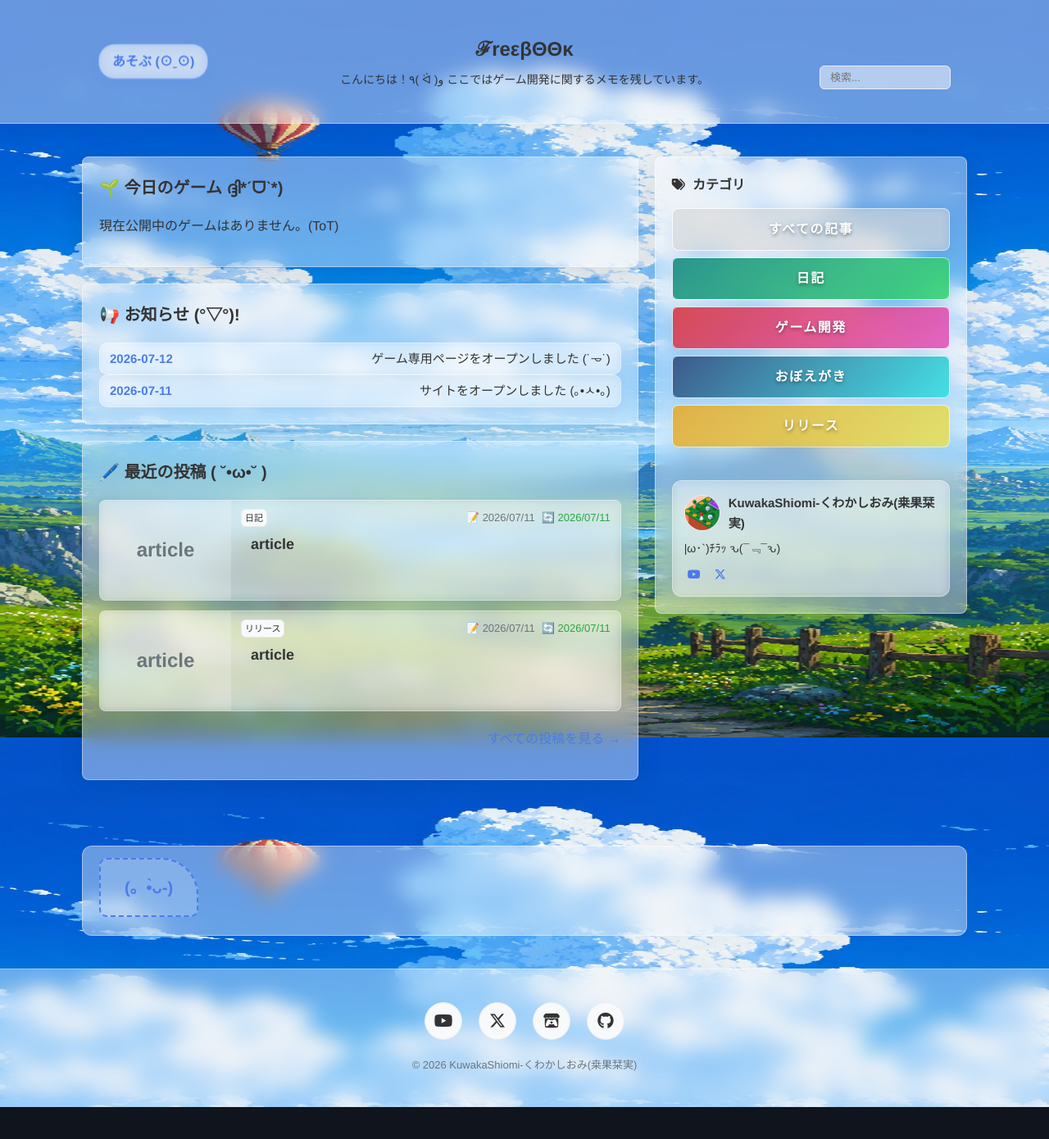
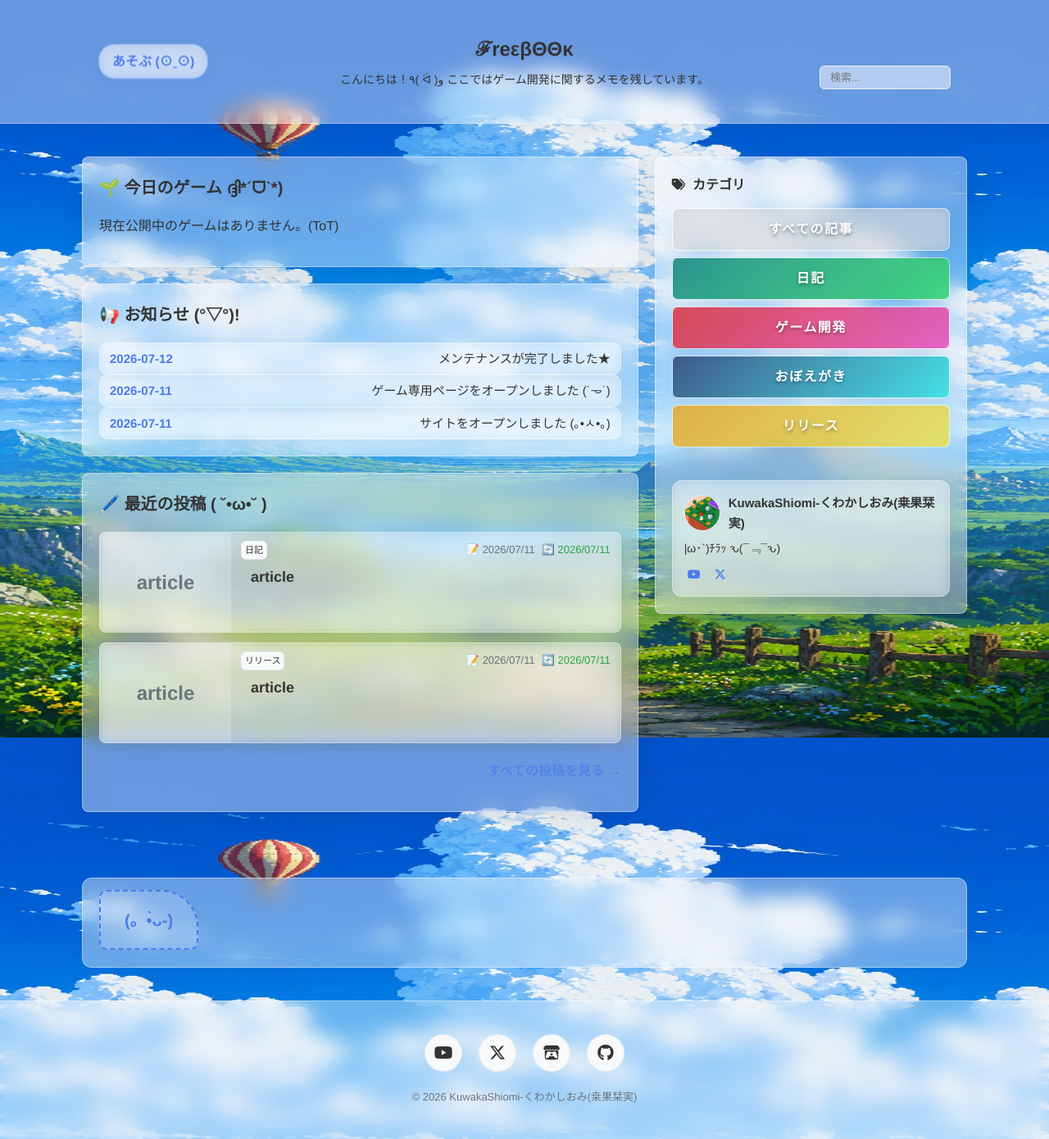
Before and after one commit to minoru-0707/minoru-0707.github.io, a Jekyll site: the page built from index.html, in a window 1280 px wide. Shown: the whole page at 82% size. Built offline with Jekyll 4.4.1, drawn with Linux system fonts in a browser that asks for light colours; nearby versions of some CDN libraries; before the commit the page ends 1351 px from its top, so only the background shows below that.

Commit message:
2026.07.13.updated

```diff
--- a/_data/announcements.yml
+++ b/_data/announcements.yml
@@ -1,7 +1,11 @@
 
 
+- title: "メンテナンスが完了しました★"
+  date: "2026-07-12"
+  link: "/games.html"
+
 - title: "ゲーム専用ページをオープンしました (˙𐃷˙)"
-  date: "2026-07-12"
+  date: "2026-07-11"
   link: "/games.html"
 
 - title: "サイトをオープンしました (｡•ㅅ•｡)"
--- a/_layouts/default.html
+++ b/_layouts/default.html
@@ -4,10 +4,10 @@
     <meta charset="UTF-8">
     <meta name="viewport" content="width=device-width, initial-scale=1.0">
     <title>{{ page.title }} - FreeBook</title>
+    <link rel="icon" href="assets/images/design/favicon.ico" type="image/x-icon">
     <link rel="stylesheet" href="/assets/css/new_base.css">
     <link rel="stylesheet" href="/assets/css/new_components.css">
     <link rel="stylesheet" href="/assets/css/new_games.css">
-
 
     <meta property="og:title" content="{{ page.title }}">
     <meta property="og:site_name" content="ℱreεβΘΘκ">
--- a/_layouts/games_layout.html
+++ b/_layouts/games_layout.html
@@ -4,6 +4,7 @@
     <meta charset="UTF-8">
     <meta name="viewport" content="width=device-width, initial-scale=1.0">
     <title>{{ page.title }} - FreeBook</title>
+    <link rel="icon" href="assets/images/design/favicon.ico" type="image/x-icon">
     <link rel="stylesheet" href="/assets/css/new_base.css">
     <link rel="stylesheet" href="/assets/css/new_components.css">
     <link rel="stylesheet" href="/assets/css/new_games.css">
```
Also changed, not shown: assets/images/design/favicon.ico (added).
